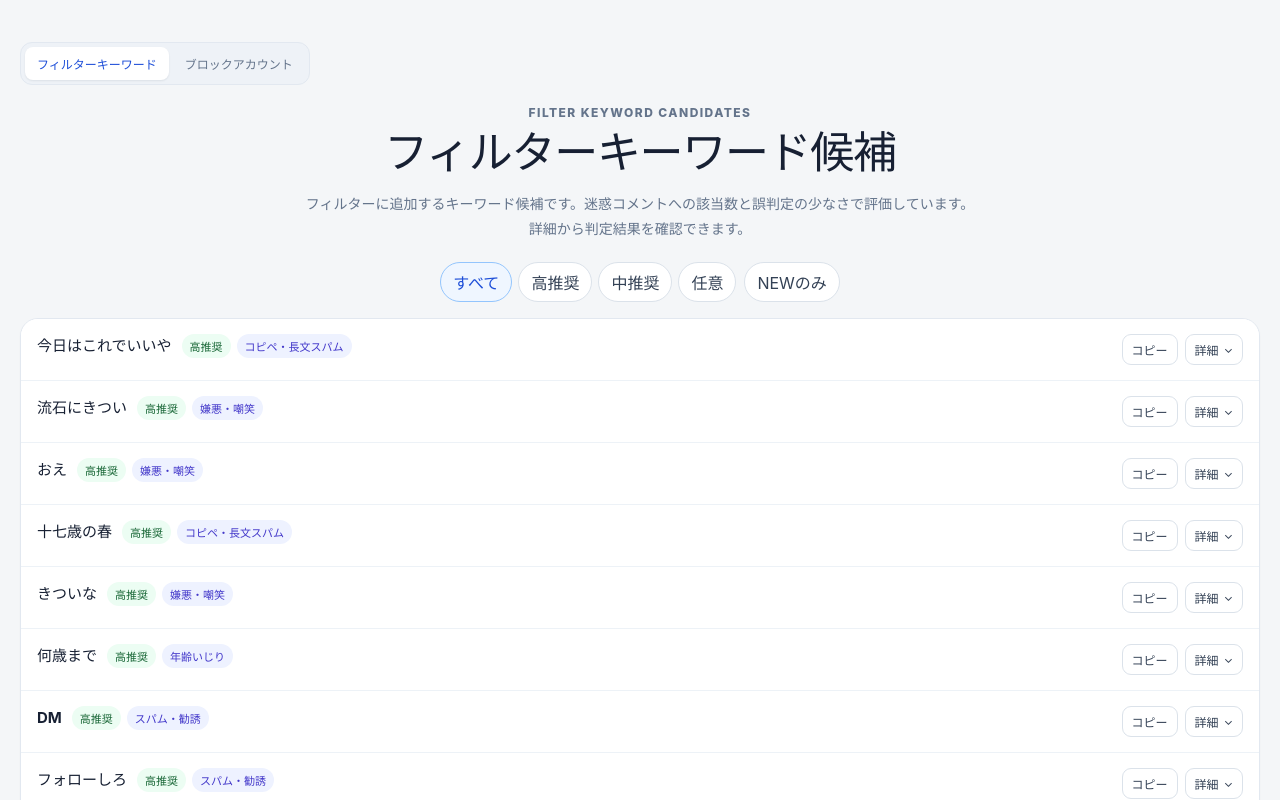
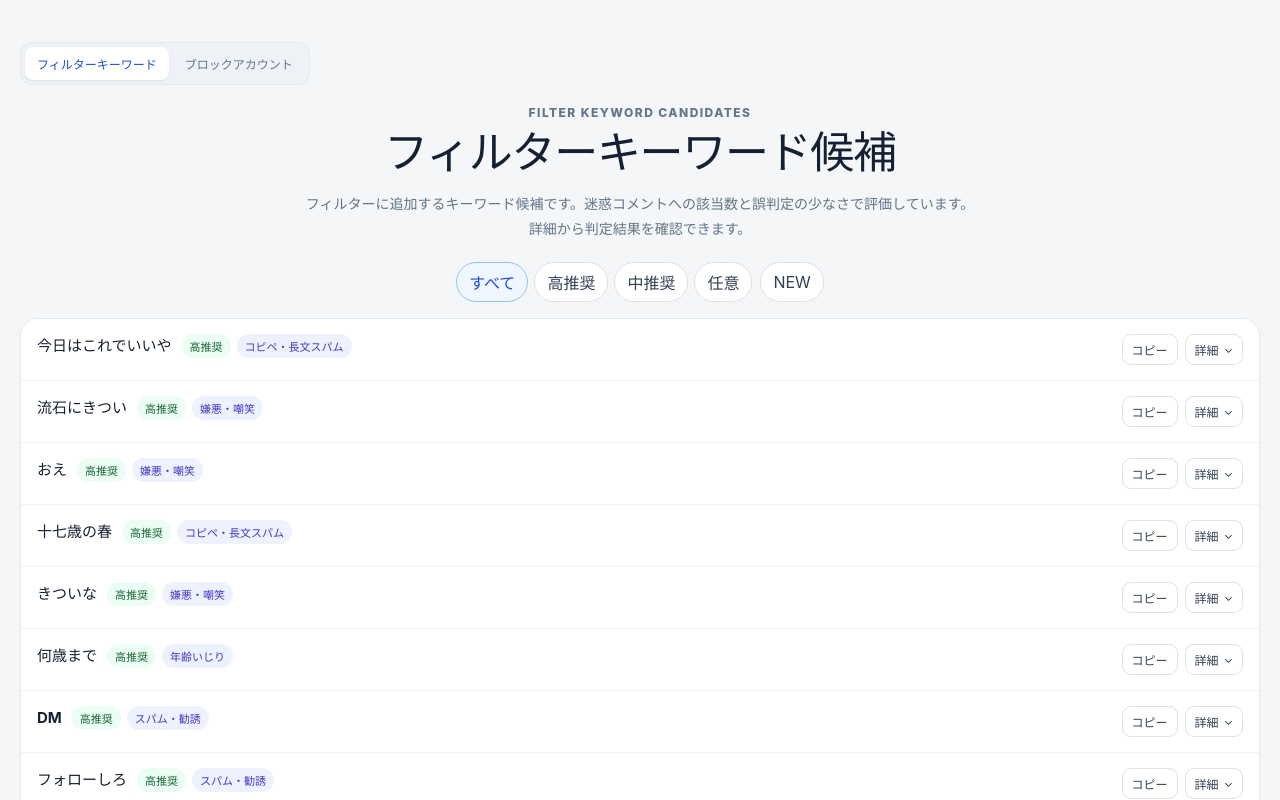
Before and after one commit to unow-dev/mi-comopt, a React (Vite) app in the folder package/: page / in a window 1280 px wide. Shown: the top 800 px of the page. Built offline with nearby package versions, Linux system fonts and the light colour scheme.

Commit message:
ui: shorten new filter label

```diff
--- a/package/src/App.jsx
+++ b/package/src/App.jsx
@@ -313,7 +313,7 @@ export default function App() {
             aria-pressed={newOnly}
             onClick={() => setNewOnly((current) => !current)}
           >
-            NEWのみ
+            NEW
           </button>
         </section>
       )}
```
